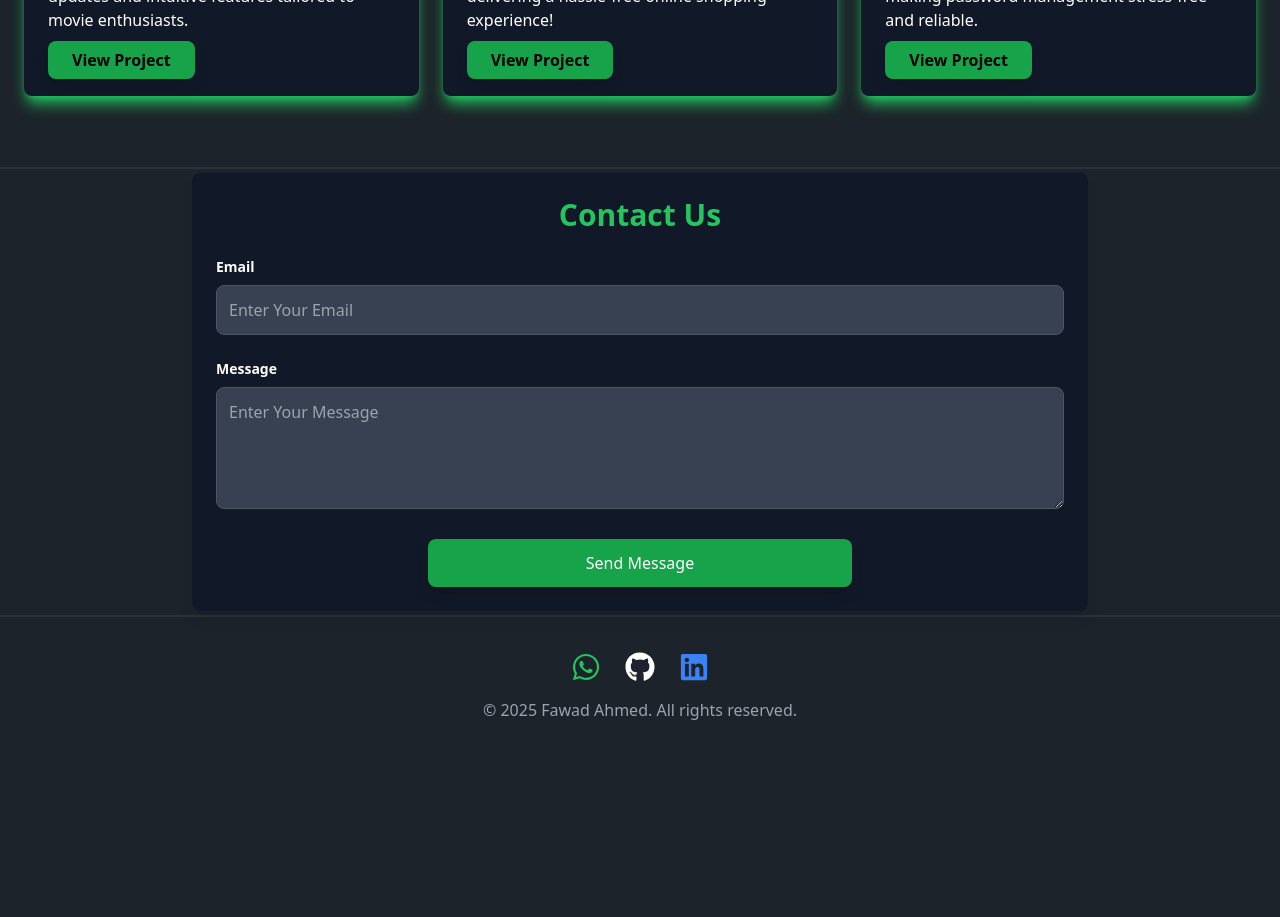
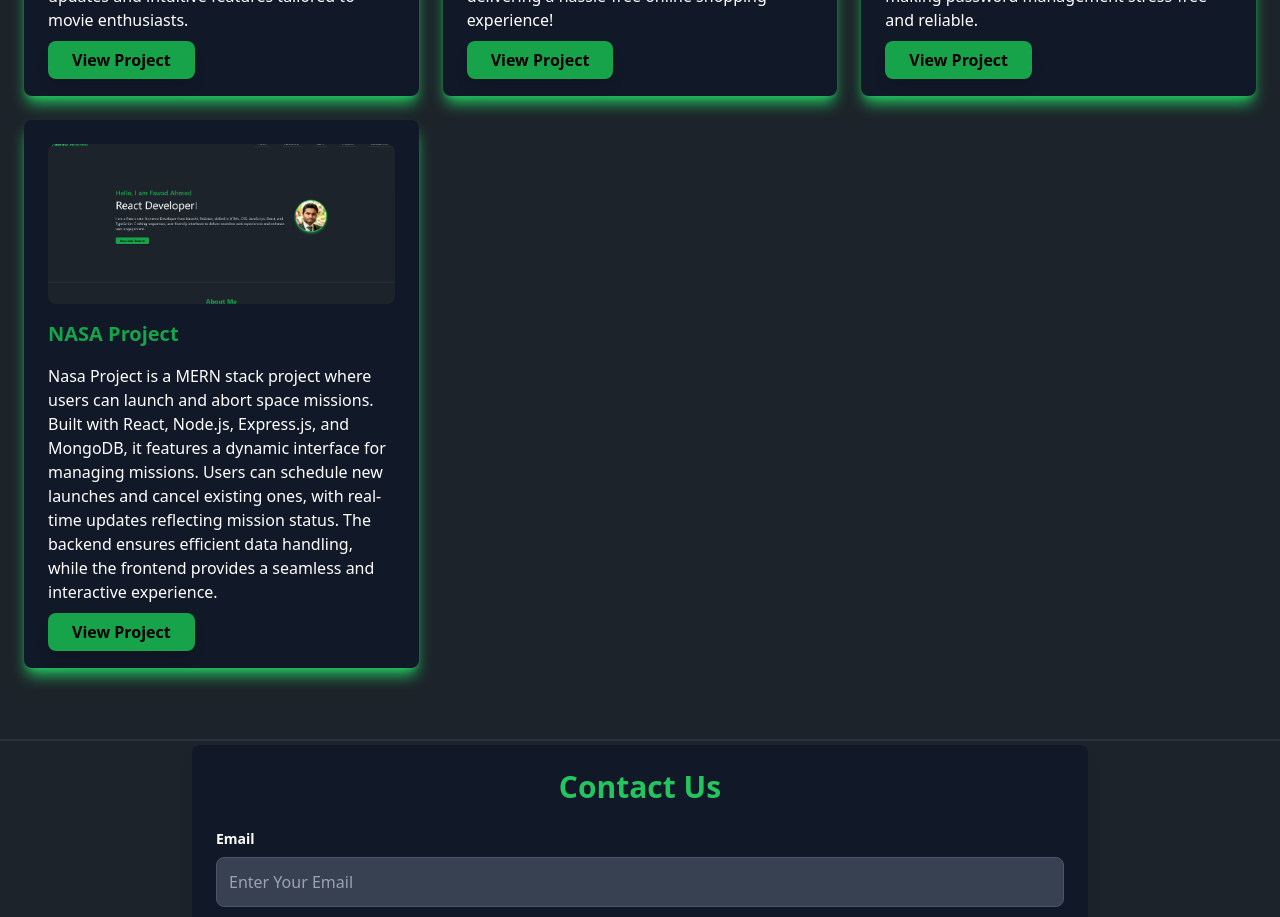
Before and after one commit to Fawad992005/My-Portfolio, a React (Vite) app: page / in a window 1280 px wide. Shown: the part 2160-3077 px from the top of the page. Before the commit the page ends 2894 px from the top, so only its background shows below. Built offline with nearby package versions, Linux system fonts and the light colour scheme.

Commit message:
Added New Project

```diff
--- a/src/components/Projects/Projects.component.tsx
+++ b/src/components/Projects/Projects.component.tsx
@@ -34,6 +34,14 @@
       "Passop is a secure password manager built with React, designed for simplicity and efficiency. It offers a user-friendly interface for storing, managing, and retrieving passwords safely. With robust security features, Passop ensures your credentials are protected while remaining easily accessible, making password management stress-free and reliable.",
     image: "/passop.jpg", // Replace with your image URL
     link: "https://passopbeta.netlify.app",
+  },
+  {
+    id: 4,
+    name: "NASA Project",
+    description:
+      "Nasa Project is a MERN stack project where users can launch and abort space missions. Built with React, Node.js, Express.js, and MongoDB, it features a dynamic interface for managing missions. Users can schedule new launches and cancel existing ones, with real-time updates reflecting mission status. The backend ensures efficient data handling, while the frontend provides a seamless and interactive experience.",
+    image: "/portfolio.PNG", // Replace with your image URL
+    link: "https://fawadahmedportfolio.netlify.app",
   },
   // Add more projects as needed
 ];
```
Also changed, not shown: public/portfolio.PNG (added).
